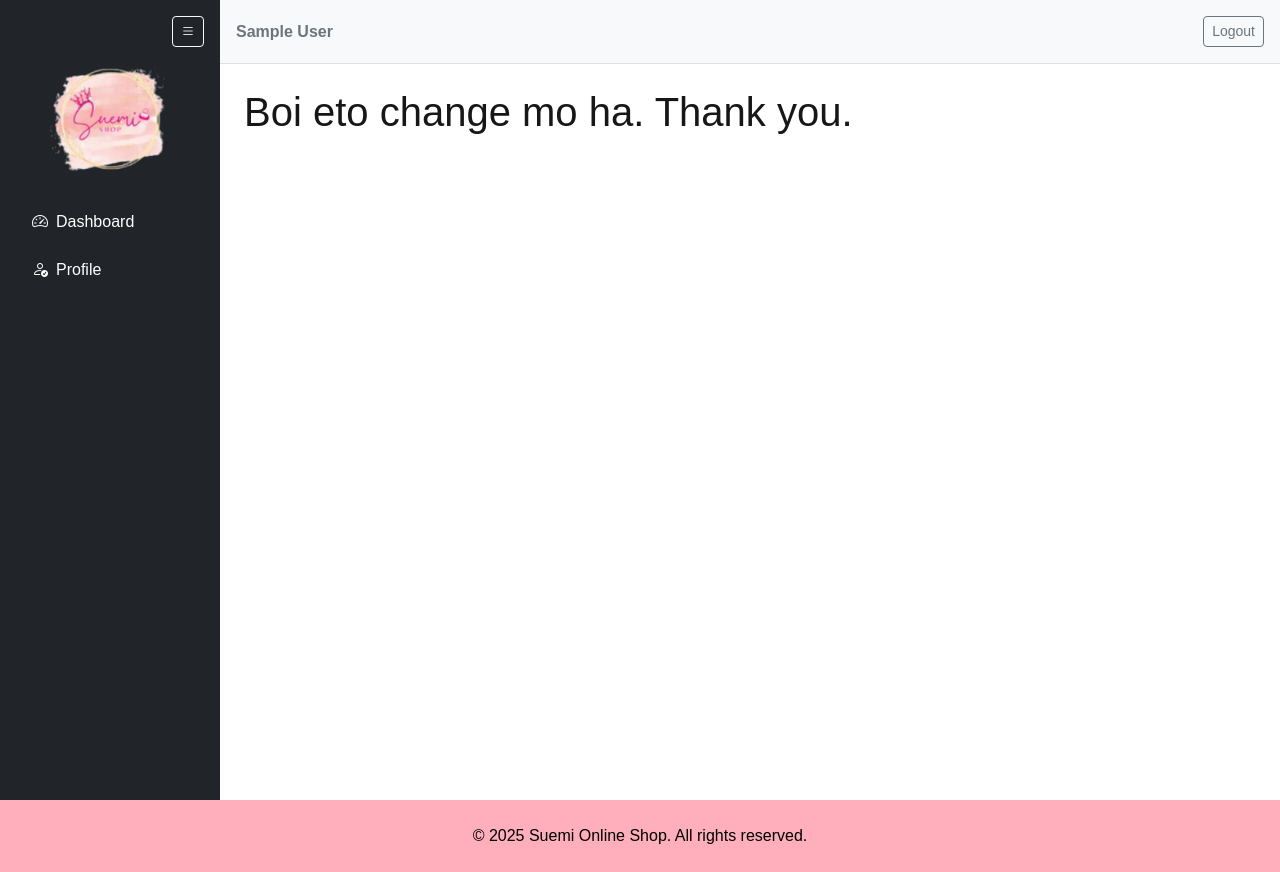
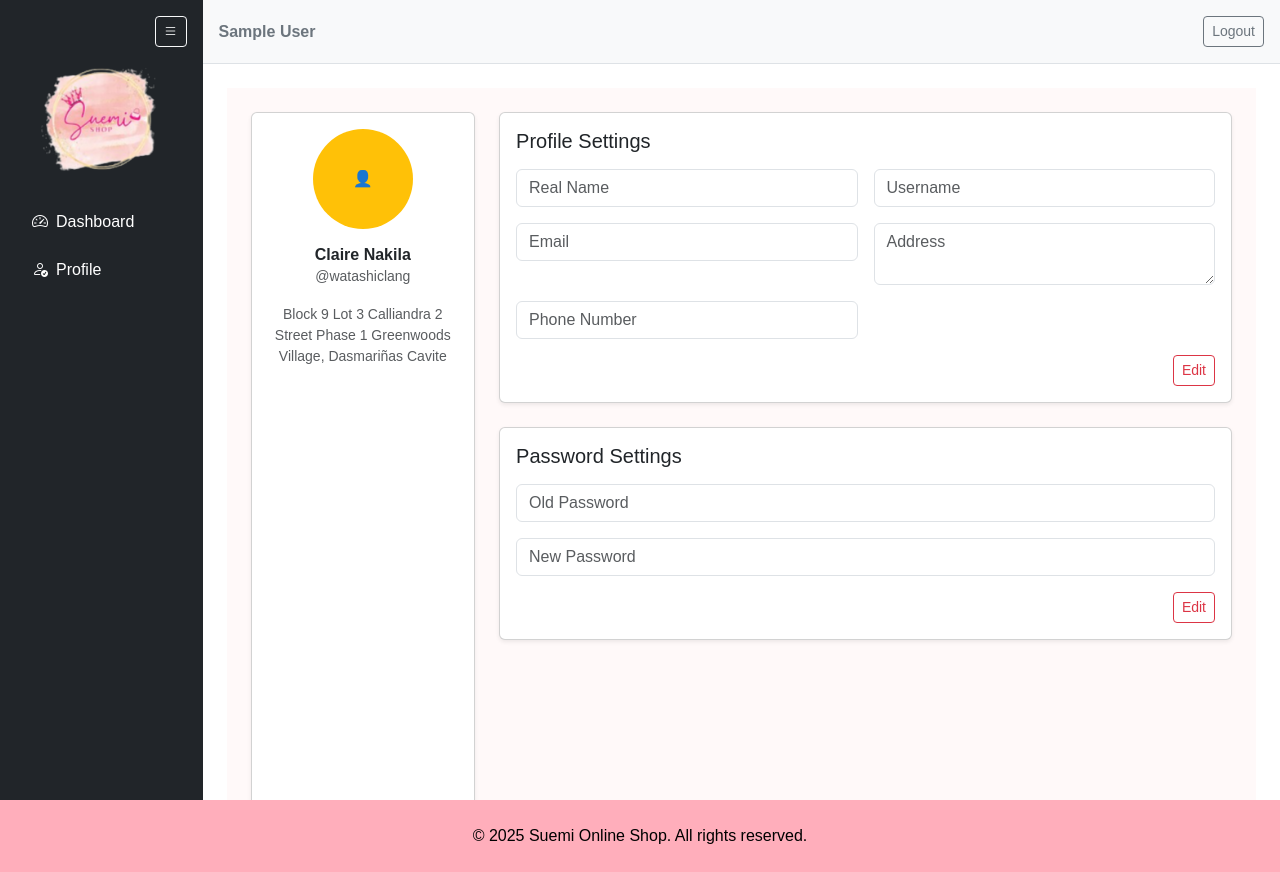
Before and after one commit to clairenakila/suemi-online-shop-next1, a Next.js app: page /suemishop/profile/list in a window 1280 px wide. Built offline with nearby package versions, Linux system fonts and the light colour scheme; sample sign-in values are in the browser's storage.

Commit message:
progress profilepage

```diff
--- /dev/null
+++ b/app/components/PasswordSettings.tsx
@@ -0,0 +1,27 @@
+export default function PasswordSettings() {
+  return (
+    <div className="card shadow-sm">
+      <div className="card-body">
+        <h5 className="card-title mb-3">Password Settings</h5>
+
+        <input
+          type="password"
+          className="form-control mb-3"
+          placeholder="Old Password"
+        />
+
+        <input
+          type="password"
+          className="form-control"
+          placeholder="New Password"
+        />
+
+        <div className="text-end mt-3">
+          <button className="btn btn-sm btn-outline-danger">
+            Edit
+          </button>
+        </div>
+      </div>
+    </div>
+  );
+}
--- /dev/null
+++ b/app/components/ProfileSettings.tsx
@@ -0,0 +1,37 @@
+export default function ProfileSettings() {
+  return (
+    <div className="card shadow-sm">
+      <div className="card-body">
+        <h5 className="card-title mb-3">Profile Settings</h5>
+
+        <div className="row g-3">
+          <div className="col-md-6">
+            <input className="form-control" placeholder="Real Name" />
+          </div>
+
+          <div className="col-md-6">
+            <input className="form-control" placeholder="Username" />
+          </div>
+
+          <div className="col-md-6">
+            <input className="form-control" placeholder="Email" />
+          </div>
+
+          <div className="col-md-6">
+            <textarea className="form-control" placeholder="Address" />
+          </div>
+
+          <div className="col-md-6">
+            <input className="form-control" placeholder="Phone Number" />
+          </div>
+        </div>
+
+        <div className="text-end mt-3">
+          <button className="btn btn-sm btn-outline-danger">
+            Edit
+          </button>
+        </div>
+      </div>
+    </div>
+  );
+}
--- /dev/null
+++ b/app/components/Profilecard.tsx
@@ -0,0 +1,23 @@
+export default function ProfileCard() {
+  return (
+    <div className="card text-center shadow-sm" style={{ width: 300 }}>
+      <div className="card-body">
+        <div
+          className="rounded-circle bg-warning d-flex align-items-center justify-content-center mx-auto mb-3"
+          style={{ width: 100, height: 100 }}
+        >
+          👤
+        </div>
+
+        <h6 className="fw-semibold mb-0">Claire Nakila</h6>
+        <small className="text-muted">@watashiclang</small>
+
+        <p className="small mt-3 text-muted">
+          Block 9 Lot 3 Calliandra 2<br />
+          Street Phase 1 Greenwoods<br />
+          Village, Dasmariñas Cavite
+        </p>
+      </div>
+    </div>
+  );
+}
--- a/app/suemishop/profile/list/page.tsx
+++ b/app/suemishop/profile/list/page.tsx
@@ -1,5 +1,17 @@
 "use client";
+import ProfileCard from "../../../components/Profilecard";
+import ProfileSettings from "../../../components/ProfileSettings";
+import PasswordSettings from "../../../components/PasswordSettings";
 
-export default function Profile() {
-  return <h1>Boi eto change mo ha. Thank you.</h1>;
+export default function ProfilePage() {
+  return (
+    <div className="flex gap-6 p-6 bg-[#fff9f9] min-h-screen">
+      <ProfileCard />
+
+      <div className="flex flex-col gap-6 w-full max-w-3xl">
+        <ProfileSettings />
+        <PasswordSettings />
+      </div>
+    </div>
+  );
 }
```
